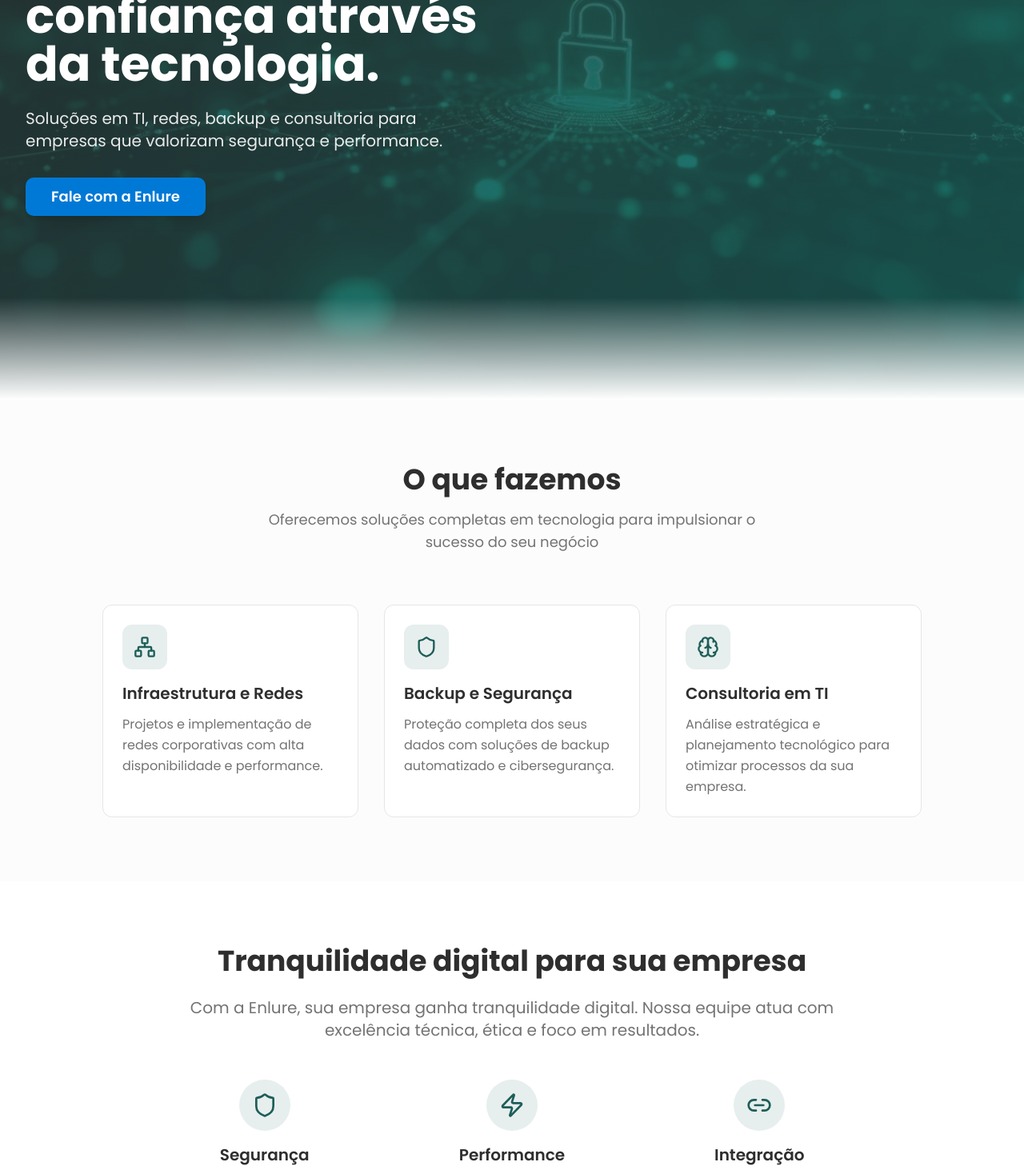
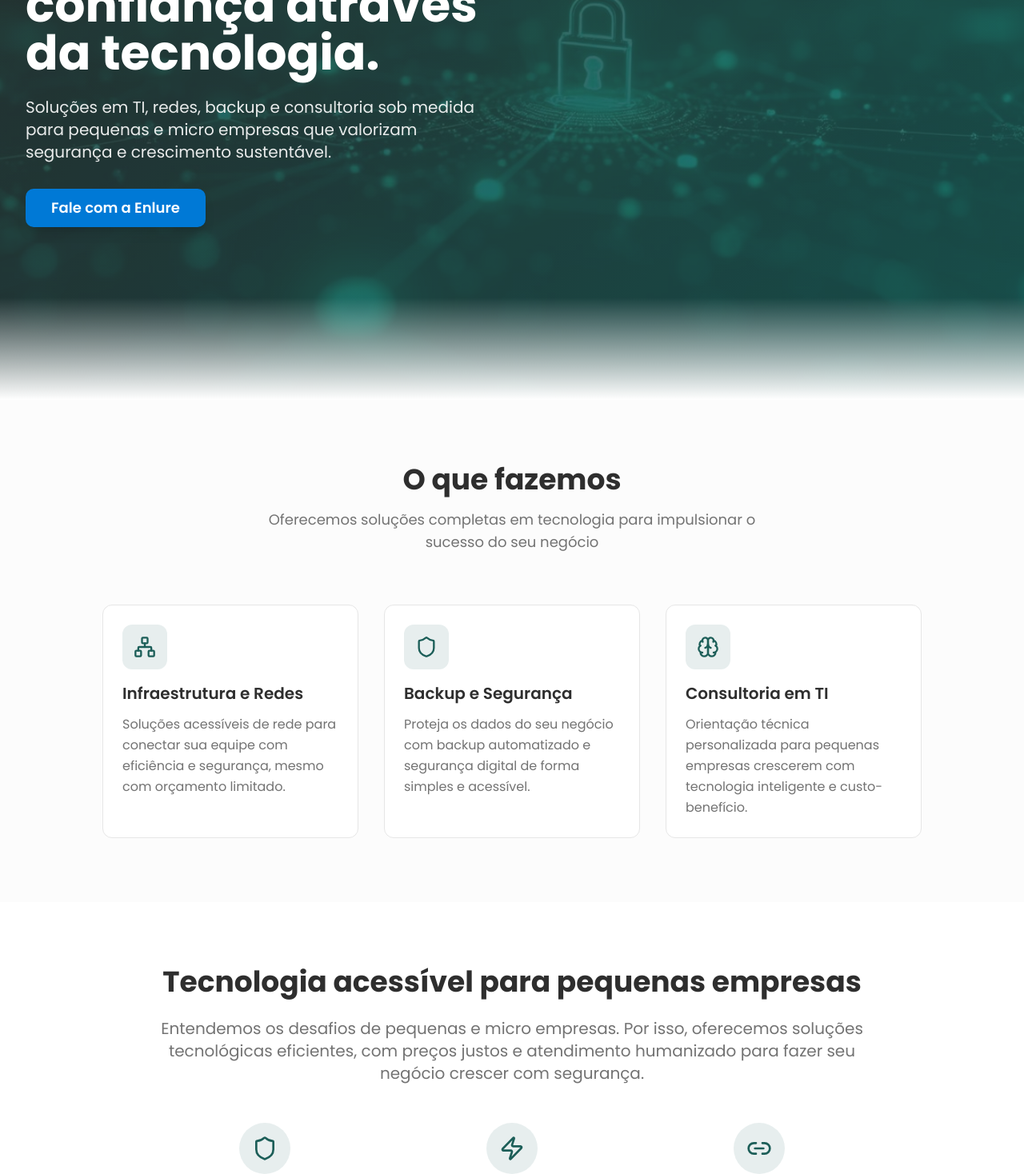
Before and after one commit to cassianoeder/enlure, a React (Vite) app: page / in a window 1280 px wide. Shown: the part 300-1768 px from the top of the page at 80% size. Built offline with nearby package versions, Linux system fonts and the light colour scheme; the HTML template or start-up script is replaced by a standard one.

Commit message:
Refine target audience

```diff
--- a/src/components/Contact.tsx
+++ b/src/components/Contact.tsx
@@ -54,7 +54,7 @@ const Contact = () => {
           <div className="text-center mb-12 animate-fade-in">
             <h2 className="text-3xl md:text-4xl font-bold mb-4">Fale conosco</h2>
             <p className="text-lg text-primary-foreground/90">
-              Estamos prontos para ajudar sua empresa a alcançar novos patamares tecnológicos
+              Vamos conversar sobre como a tecnologia pode impulsionar seu pequeno negócio
             </p>
           </div>
 
--- a/src/components/Hero.tsx
+++ b/src/components/Hero.tsx
@@ -35,8 +35,7 @@ const Hero = () => {
               Conectando confiança através da tecnologia.
             </h1>
             <p className="text-lg md:text-xl text-primary-foreground/90 mb-8 max-w-2xl mx-auto lg:mx-0">
-              Soluções em TI, redes, backup e consultoria para empresas que valorizam segurança e
-              performance.
+              Soluções em TI, redes, backup e consultoria sob medida para pequenas e micro empresas que valorizam segurança e crescimento sustentável.
             </p>
             <Button
               onClick={scrollToContact}
--- a/src/components/Services.tsx
+++ b/src/components/Services.tsx
@@ -6,17 +6,17 @@ const Services = () => {
     {
       icon: Network,
       title: "Infraestrutura e Redes",
-      description: "Projetos e implementação de redes corporativas com alta disponibilidade e performance.",
+      description: "Soluções acessíveis de rede para conectar sua equipe com eficiência e segurança, mesmo com orçamento limitado.",
     },
     {
       icon: Shield,
       title: "Backup e Segurança",
-      description: "Proteção completa dos seus dados com soluções de backup automatizado e cibersegurança.",
+      description: "Proteja os dados do seu negócio com backup automatizado e segurança digital de forma simples e acessível.",
     },
     {
       icon: Brain,
       title: "Consultoria em TI",
-      description: "Análise estratégica e planejamento tecnológico para otimizar processos da sua empresa.",
+      description: "Orientação técnica personalizada para pequenas empresas crescerem com tecnologia inteligente e custo-benefício.",
     },
   ];
 
--- a/src/components/Trust.tsx
+++ b/src/components/Trust.tsx
@@ -25,11 +25,10 @@ const Trust = () => {
         <div className="max-w-4xl mx-auto">
           <div className="text-center mb-12 animate-fade-in">
             <h2 className="text-3xl md:text-4xl font-bold text-foreground mb-6">
-              Tranquilidade digital para sua empresa
+              Tecnologia acessível para pequenas empresas
             </h2>
             <p className="text-lg md:text-xl text-muted-foreground leading-relaxed">
-              Com a Enlure, sua empresa ganha tranquilidade digital. Nossa equipe atua com
-              excelência técnica, ética e foco em resultados.
+              Entendemos os desafios de pequenas e micro empresas. Por isso, oferecemos soluções tecnológicas eficientes, com preços justos e atendimento humanizado para fazer seu negócio crescer com segurança.
             </p>
           </div>
 
```
